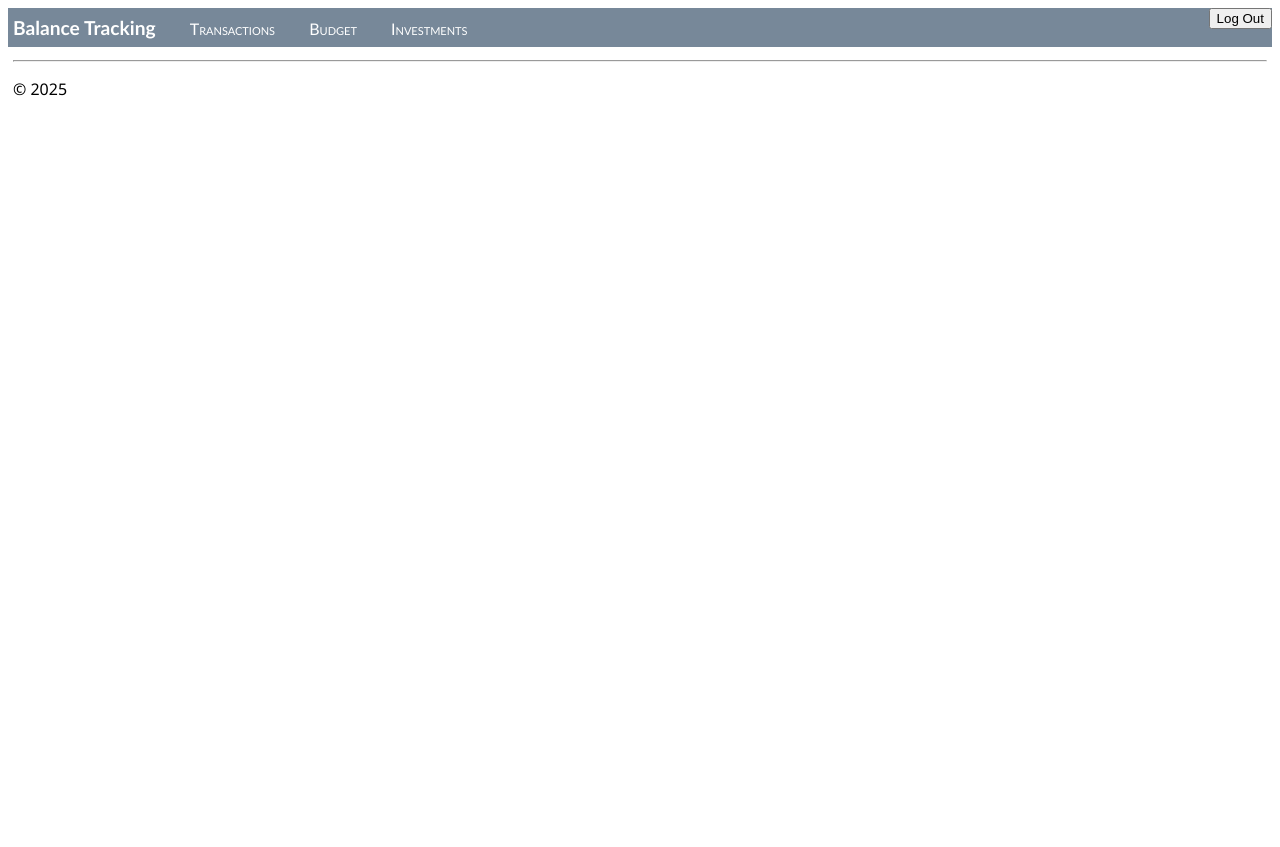
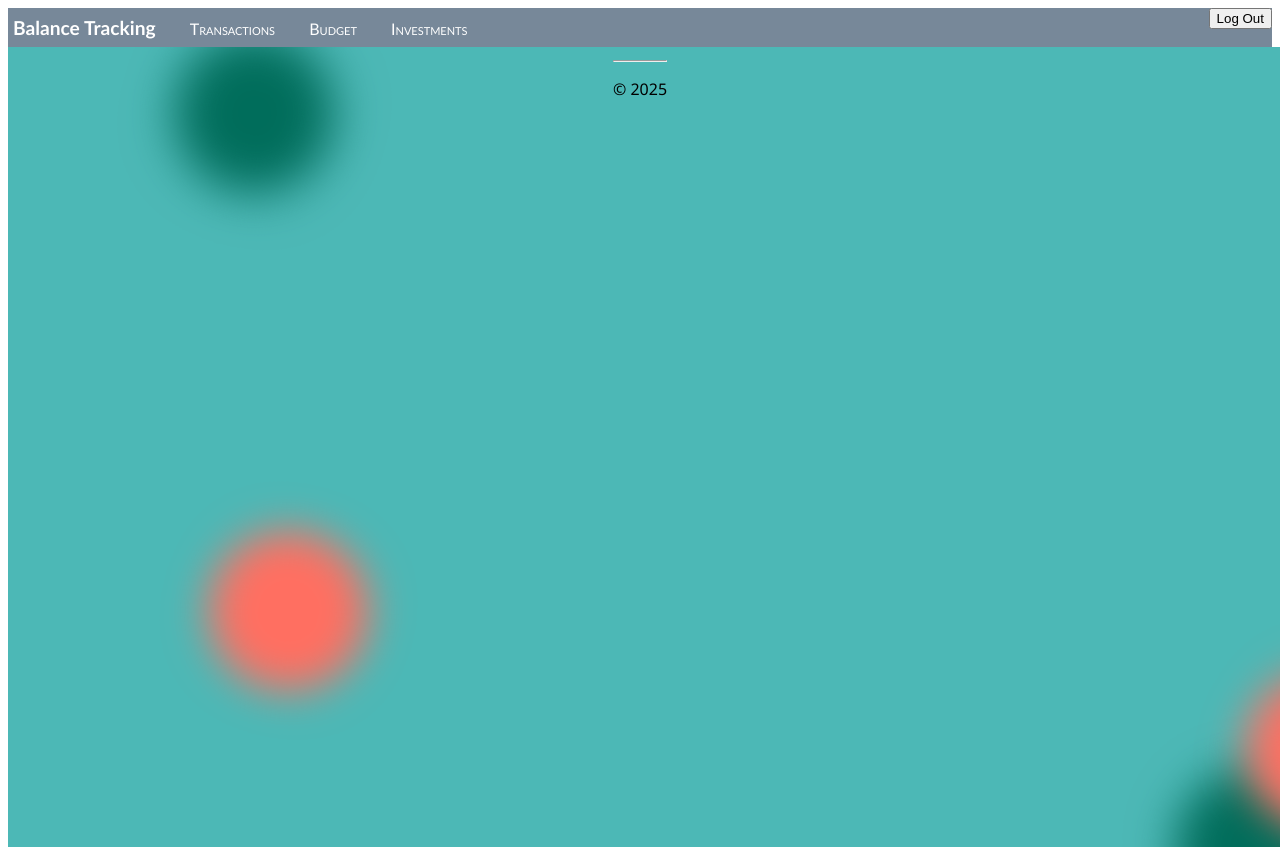
Before and after one commit to Chadis16/Finance-App, a Python web app: template templates/Investments.html in a window 1280 px wide. Run offline with Jinja, Linux system fonts and the light colour scheme; the template is opened without the code that fills it, so the values that code supplies are empty.

Commit message:
Fixedish

```diff
--- a/static/site.css
+++ b/static/site.css
@@ -29,6 +29,7 @@ html {
     left: 0;
     width: 100%;
     height: 100%;
+    place-items: center;
 }
 
 .background {
@@ -160,6 +161,7 @@ html {
 }
 
 .body-content {
+    position: relative;
     padding: 5px;
     font-family: 'Segoe UI', 'Segoe UI', Tahoma, Geneva, Verdana, sans-serif;
     z-index: 2;
--- a/templates/Login.html
+++ b/templates/Login.html
@@ -15,7 +15,7 @@
                 <span class="ball"></span>
                 <span class="ball"></span>
             </div>
-            <div class="main" style= "background-color: rgba(239,245,247,0.75); border-radius: 10px;">
+            <div class="main" style= "background-color: rgba(239,245,247,0.75); border-radius: 10px; width: 400px;">
                 <h1>Enter your login credentials</h1>
                 <form method="POST">
                     <label for="User">User:</label>
--- a/templates/layout.html
+++ b/templates/layout.html
@@ -15,6 +15,14 @@
             <a href="{{ url_for('Investment') }}" class="navbar-item">Investments</a>
         </div>
         <div class="container">
+            <div class="background">
+                <span class="ball"></span>
+                <span class="ball"></span>
+                <span class="ball"></span>
+                <span class="ball"></span>
+                <span class="ball"></span>
+                <span class="ball"></span>
+            </div>
             <div class="body-content">
                 {% block content %}
                 {% endblock %}
```
